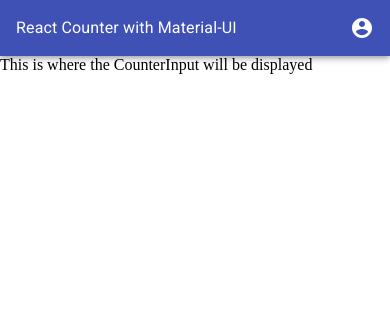
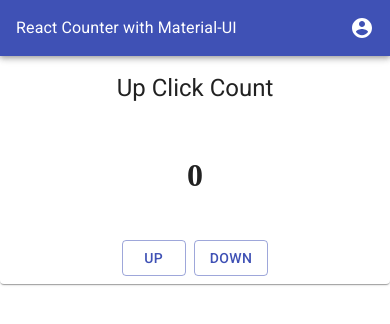
Before and after one commit to earthctzn/react-state-demo, a React (Create React App) app: page / in a window 390 px wide. Shown: the top 324 px of the page. Built offline with nearby package versions, Linux system fonts and the light colour scheme.

Commit message:
Implememts card components in counterInput , updates breakpoints and adds counterInput to App.js.

```diff
--- a/src/App.js
+++ b/src/App.js
@@ -14,11 +14,11 @@ function App() {
       </Grid>
 
       <Grid container item>
-        <Grid item xs={false} sm={2}/>
-        <Grid item xs={12} sm={8}>
-          This is where the CounterInput will be displayed
+        <Grid item xs={false} sm={4}/>
+        <Grid item xs={12} sm={4}>
+          <CounterInput />
         </Grid>
-        <Grid item xs={false} sm={2}/>
+        <Grid item xs={false} sm={4}/>
       </Grid>
 
     </Grid>
--- a/src/counterInput.js
+++ b/src/counterInput.js
@@ -1,40 +1,109 @@
-import React, { Component } from 'react'
+import React from 'react'
 import { connect } from 'react-redux'
-import {
-    increaseCount,
-    decreaseCount
-} from './counterActions'
+import { increaseCount, decreaseCount } from './counterActions'
+import { Button } from '@material-ui/core'
+import Card from '@material-ui/core/Card';
+import CardHeader from '@material-ui/core/CardHeader';
+import CardContent from '@material-ui/core/CardContent';
+import CardActions from '@material-ui/core/CardActions';
+import { makeStyles } from '@material-ui/core/styles'
 
-class counterInput extends Component {
+const useStyles = makeStyles({
+    textStyles: {
+        textAlign: "center"
+    },
+    buttonStyles: {
+        justifyContent: "center"
+    }
+});
 
-    handleOnClick = (e) => {
+function CounterInput(props){
+
+    const handleOnClick = (e) => {
         e.preventDefault()
-        if(e.target.name === 'up') {
-          this.props.increaseCount()
+        if(e.target.innerText === 'UP') {
+          props.increaseCount()
         }else{
-            this.props.decreaseCount()
+            props.decreaseCount()
         }
     }
-    render(){
-        return(
-            <div>
-                <h1>The up button has been clicked {this.props.count} times!</h1>
-                <button
+    const classes = useStyles(props)
+    return(
+        <Card>
+            <CardHeader className={classes.textStyles} title="Up Click Count"/>
+            <CardContent className={classes.textStyles} component='h1'>
+                {props.count}
+            </CardContent>
+
+            <CardActions className={classes.buttonStyles}>
+                <Button
                     name="up"
-                    onClick={e => this.handleOnClick(e)}
-                >Up</button>
+                    color='primary'
+                    variant='outlined'
+                    onClick={e => handleOnClick(e)}
+                >Up</Button>
+                <Button
+                    name="down"
+                    color='primary'
+                    variant='outlined'
+                    onClick={e => handleOnClick(e)}
+                >Down</Button>
+            </CardActions>
+        </Card>
+    )
+}
 
-                <button
-                    name="down"
-                    onClick={e => this.handleOnClick(e)}
-                >Down</button>
-            </div>
-        )
-    }
-}
 const mapStateToProps = state => {
     return ({
         count: state.count
     })
 }
-export default connect(mapStateToProps, { increaseCount, decreaseCount })(counterInput);
+export default connect(mapStateToProps, {
+    increaseCount,
+    decreaseCount
+})(CounterInput);
+
+
+
+
+
+// function CounterInput(props){
+
+//     const handleOnClick = (e) => {
+//          e.preventDefault()
+//          if(e.target.innerText === 'UP') {
+//            props.increaseCount()
+//          }else{
+//              props.decreaseCount()
+//          }
+//      }
+
+//      const classes = useStyles(props)
+//      return(
+//          <Card>
+//              <CardHeader className={classes.textStyles} title="Up click counter" />
+
+//              <Card className={classes.textStyles}>
+//                  <Typography variant="h3" component='h3' >
+//                      {props.count}
+//                  </Typography>
+//              </Card>
+
+//              <CardActions className={classes.buttonStyles}>
+//                  <Button
+//                      name="up"
+//                      color='primary'
+//                      variant='outlined'
+//                      onClick={e => handleOnClick(e)}
+//                  >Up</Button>
+//                  <Button
+//                      name="down"
+//                      color='primary'
+//                      variant="outlined"
+//                      onClick={e => handleOnClick(e)}
+//                  >Down</Button>
+//              </CardActions>
+
+//          </Card>
+//      )
+//  }
```
